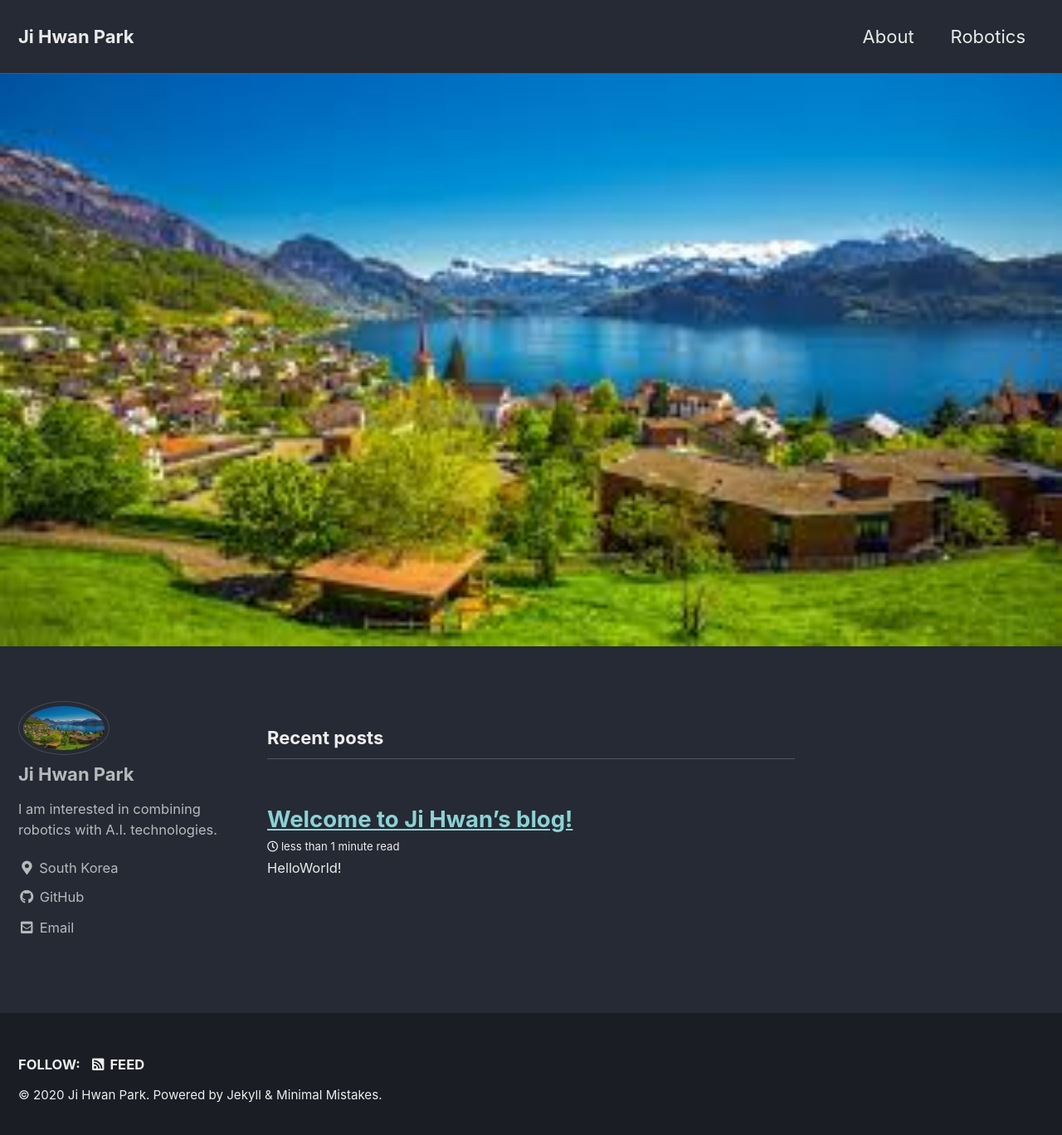
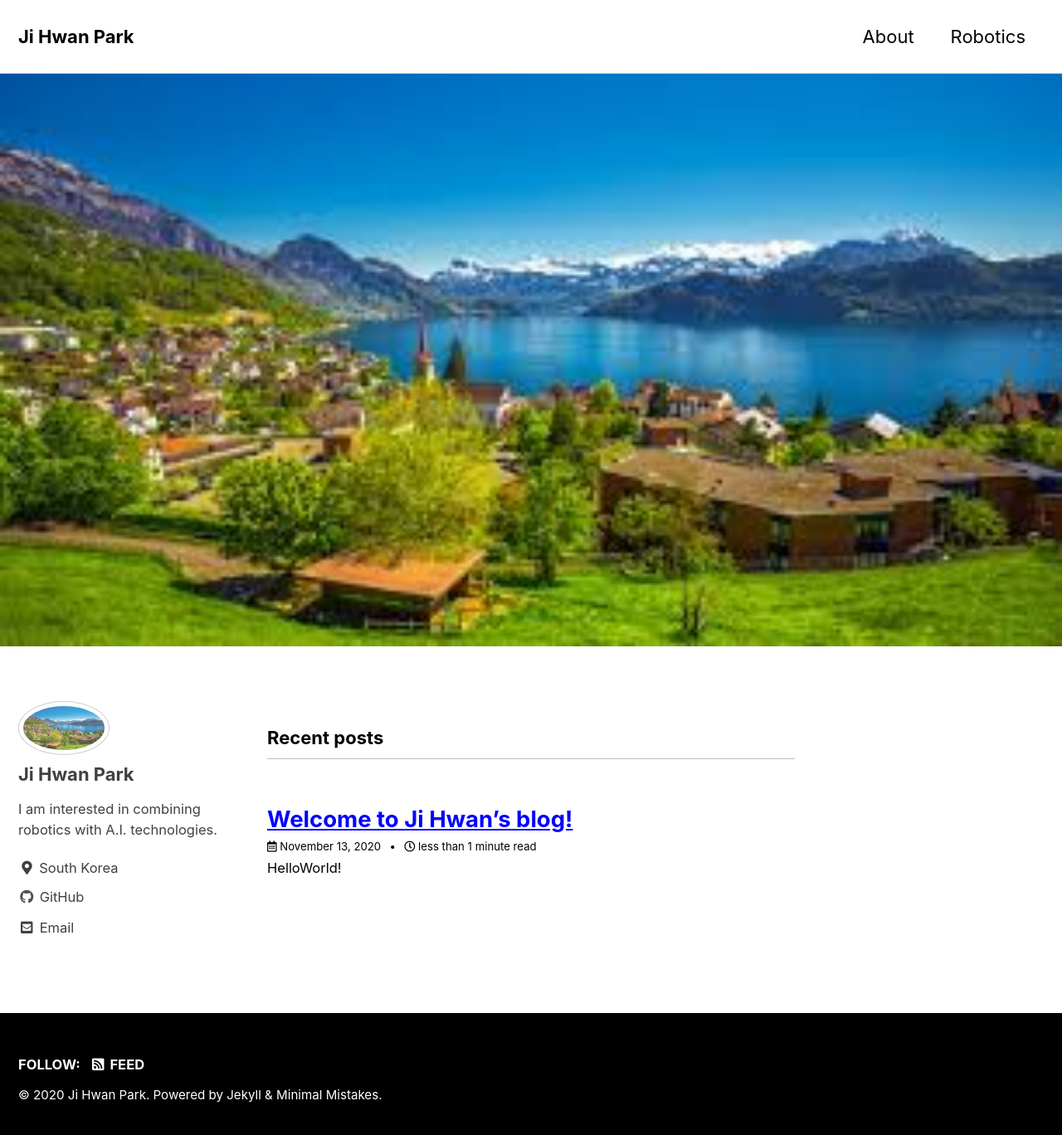
Before and after one commit to jhpark98/jhpark98.github.io, a Jekyll site: the page built from index.html, in a window 1280 px wide and 1375 px high. Shown: the top 1368 px of the window at 83% size. Built offline with Jekyll 4.4.1, drawn with Linux system fonts in a browser that asks for light colours; cached includes are drawn as plain includes; the list of posts is cut into pages by our own code.

Commit message:
Change Theme

```diff
--- a/_config.yml
+++ b/_config.yml
@@ -11,8 +11,8 @@
 # https://mmistakes.github.io/minimal-mistakes/docs/quick-start-guide/#installing-the-theme
 
 # theme                  : "minimal-mistakes-jekyll"
-remote_theme           : "mmistakes/minimal-mistakes@4.21.0" # "mmistakes/minimal-mistakes"
-minimal_mistakes_skin    : "dark" # "default", "air", "aqua", "contrast", "dark", "dirt", "neon", "mint", "plum", "sunrise"
+remote_theme             : "mmistakes/minimal-mistakes@4.21.0" # "mmistakes/minimal-mistakes"
+minimal_mistakes_skin    : "contrast" # "default", "air", "aqua", "contrast", "dark", "dirt", "neon", "mint", "plum", "sunrise"
 
 # Site Settings
 locale                   : "en-US"
@@ -24,7 +24,7 @@
 url                      : # the base hostname & protocol for your site e.g. "https://mmistakes.github.io"
 baseurl                  : # the subpath of your site, e.g. "/blog"
 repository               : # GitHub username/repo-name e.g. "mmistakes/minimal-mistakes"
-teaser                   : # path of fallback teaser image, e.g. "/assets/images/500x300.png"
+teaser                   : /assets/images/helloworld.png # path of fallback teaser image, e.g. "/assets/images/500x300.png"
 logo                     : # path of logo image to display in the masthead, e.g. "/assets/images/88x88.png"
 masthead_title           : # overrides the website title displayed in the masthead, use " " for no title
 # breadcrumbs            : false # true, false (default)
@@ -214,6 +214,7 @@
       path: ""
       type: posts
     values:
+      show_date: true
       layout: single
       author_profile: true
       read_time: true
@@ -226,6 +227,7 @@
       path: ""
       type: pages
     values:
+      show_date: true
       layout: single
       author_profile: true
       read_time: true
@@ -238,6 +240,7 @@
       path: ""
       type: robotics
     values:
+      show_date: true
       layout: single
       author_profile: false
       share: true
```
Also changed, not shown: assets/images/helloworld.png (added), 2 other files.
